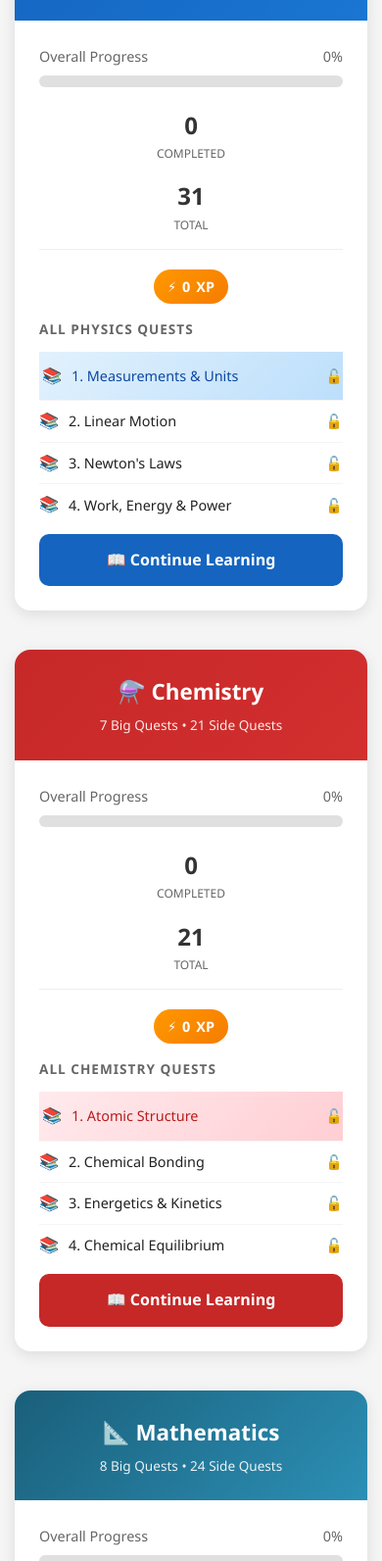
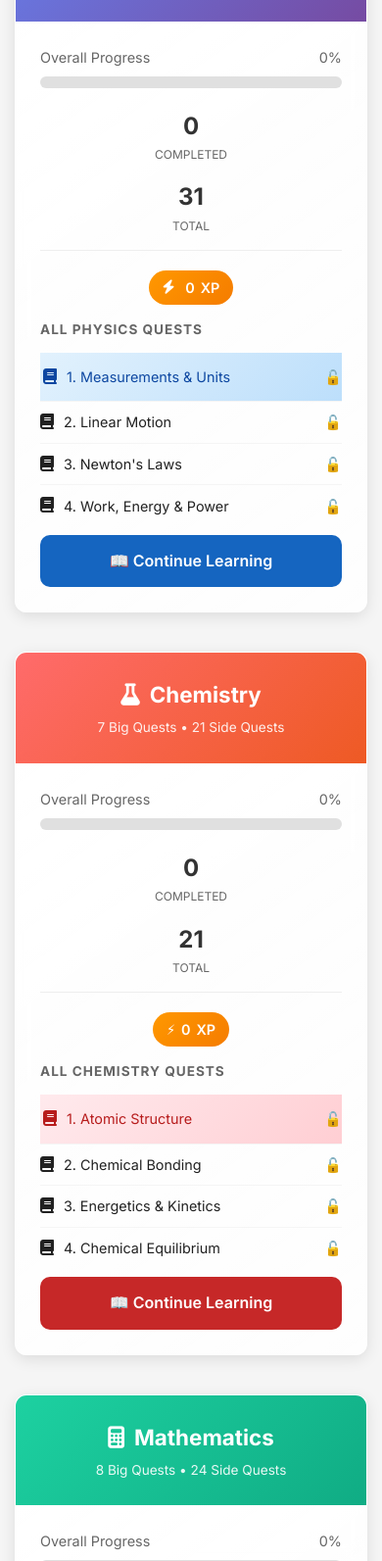
Before and after one commit to nisithachamod73-byte/first-project, a website: page index.html in a window 390 px wide. Shown: the part 407-2000 px from the top of the page at 98% size. Drawn offline with Linux system fonts and the light colour scheme.

Commit message:
feat: Major visual improvements with professional icons and modern design
- Add FontAwesome icons replacing emojis
- Implement Google Fonts (Inter) for better typography
- Enhance card design with glass-morphism effects
- Improve color schemes with modern gradients
- Add subtle animations and hover effects
- Better mobile responsiveness

```diff
--- a/index.html
+++ b/index.html
@@ -4,15 +4,19 @@
     <meta charset="UTF-8">
     <meta name="viewport" content="width=device-width, initial-scale=1.0">
     <title>Quest Mode - A/L Study Guides</title>
+    <link rel="preconnect" href="https://fonts.googleapis.com">
+    <link rel="preconnect" href="https://fonts.gstatic.com" crossorigin>
+    <link href="https://fonts.googleapis.com/css2?family=Inter:wght@400;500;600;700&display=swap" rel="stylesheet">
+    <link rel="stylesheet" href="https://cdnjs.cloudflare.com/ajax/libs/font-awesome/6.4.0/css/all.min.css">
     <link rel="stylesheet" href="shared/styles.css">
 </head>
 <body>
     <!-- Hero Header -->
     <header class="hero">
         <div style="display: flex; justify-content: space-between; align-items: center; max-width: 1200px; margin: 0 auto 20px;">
-            <h1 style="font-size: 1.8rem; margin: 0;">🎮 Quest Mode - A/L Study Guides</h1>
+            <h1 style="font-size: 1.8rem; margin: 0;"><i class="fas fa-gamepad" style="margin-right: 10px; color: #667eea;"></i>Quest Mode - A/L Study Guides</h1>
             <button id="darkModeToggle" class="theme-toggle" aria-label="Toggle dark mode">
-                <span class="theme-icon">🌙</span>
+                <span class="theme-icon"><i class="fas fa-moon"></i></span>
             </button>
         </div>
         <p>Your gamified learning adventure. Complete quests, earn XP, and unlock your potential!</p>
@@ -22,7 +26,7 @@
         <!-- Bookmarks Section -->
         <div class="bookmarks-section" id="bookmarksSection" style="display: none;">
             <h3 style="margin-bottom: 15px; display: flex; align-items: center; gap: 10px;">
-                <span>🔖</span> Your Bookmarks
+                <i class="fas fa-bookmark" style="color: #ff6b6b;"></i> Your Bookmarks
             </h3>
             <div class="bookmarks-list" id="bookmarksList"></div>
         </div>
@@ -30,7 +34,7 @@
         <!-- Achievements Section -->
         <div class="achievements-section" id="achievementsSection" style="display: none;">
             <h3 style="margin-bottom: 15px; display: flex; align-items: center; gap: 10px;">
-                <span>🏆</span> Your Achievements
+                <i class="fas fa-trophy" style="color: #ffd700;"></i> Your Achievements
             </h3>
             <div class="achievements-list" id="achievementsList"></div>
         </div>
@@ -41,7 +45,7 @@
             <!-- Physics Card -->
             <div class="subject-card physics">
                 <div class="subject-header physics">
-                    <h2>🔬 Physics</h2>
+                    <h2><i class="fas fa-atom" style="margin-right: 10px;"></i>Physics</h2>
                     <p>9 Big Quests • 31 Side Quests</p>
                 </div>
                 <div class="subject-body">
@@ -70,54 +74,54 @@
 
                     <!-- XP & Level -->
                     <div style="text-align: center; margin-bottom: 15px;">
-                        <span class="xp-badge">⚡ <span id="physicsXP">0</span> XP</span>
+                         <span class="xp-badge"><i class="fas fa-bolt" style="margin-right: 5px;"></i><span id="physicsXP">0</span> XP</span>
                     </div>
 
                     <!-- Quest Preview -->
                     <div class="quest-list-preview">
                         <h4>All Physics Quests</h4>
-                        <a href="physics/quest-1-measurements.html" class="quest-preview-item">
-                            <span class="quest-preview-icon">📚</span>
+                         <a href="physics/quest-1-measurements.html" class="quest-preview-item">
+                            <span class="quest-preview-icon"><i class="fas fa-book"></i></span>
                             <span>1. Measurements & Units</span>
-                            <span id="physics-quest-1-status" style="margin-left: auto;">🔓</span>
+                            <span id="physics-quest-1-status" style="margin-left: auto;"><i class="fas fa-lock-open"></i></span>
                         </a>
                         <a href="physics/quest-2-motion.html" class="quest-preview-item">
-                            <span class="quest-preview-icon">📚</span>
+                            <span class="quest-preview-icon"><i class="fas fa-book"></i></span>
                             <span>2. Linear Motion</span>
-                            <span id="physics-quest-2-status" style="margin-left: auto;">🔓</span>
+                            <span id="physics-quest-2-status" style="margin-left: auto;"><i class="fas fa-lock-open"></i></span>
                         </a>
                         <a href="physics/quest-3-forces.html" class="quest-preview-item">
-                            <span class="quest-preview-icon">📚</span>
+                            <span class="quest-preview-icon"><i class="fas fa-book"></i></span>
                             <span>3. Newton's Laws</span>
                             <span id="physics-quest-3-status" style="margin-left: auto;">🔓</span>
                         </a>
                         <a href="physics/quest-4-energy.html" class="quest-preview-item">
-                            <span class="quest-preview-icon">📚</span>
+                            <span class="quest-preview-icon"><i class="fas fa-book"></i></span>
                             <span>4. Work, Energy & Power</span>
                             <span id="physics-quest-4-status" style="margin-left: auto;">🔓</span>
                         </a>
                         <a href="physics/quest-5-momentum.html" class="quest-preview-item">
-                            <span class="quest-preview-icon">📚</span>
+                            <span class="quest-preview-icon"><i class="fas fa-book"></i></span>
                             <span>5. Momentum & Collisions</span>
                             <span id="physics-quest-5-status" style="margin-left: auto;">🔓</span>
                         </a>
                         <a href="physics/quest-6-circular.html" class="quest-preview-item">
-                            <span class="quest-preview-icon">📚</span>
+                            <span class="quest-preview-icon"><i class="fas fa-book"></i></span>
                             <span>6. Circular Motion</span>
                             <span id="physics-quest-6-status" style="margin-left: auto;">🔓</span>
                         </a>
                         <a href="physics/quest-7-waves.html" class="quest-preview-item">
-                            <span class="quest-preview-icon">📚</span>
+                            <span class="quest-preview-icon"><i class="fas fa-book"></i></span>
                             <span>7. Waves & Oscillations</span>
                             <span id="physics-quest-7-status" style="margin-left: auto;">🔓</span>
                         </a>
                         <a href="physics/quest-8-electricity.html" class="quest-preview-item">
-                            <span class="quest-preview-icon">📚</span>
+                            <span class="quest-preview-icon"><i class="fas fa-book"></i></span>
                             <span>8. Electricity & Magnetism</span>
                             <span id="physics-quest-8-status" style="margin-left: auto;">🔓</span>
                         </a>
                         <a href="physics/quest-9-modern.html" class="quest-preview-item">
-                            <span class="quest-preview-icon">📚</span>
+                            <span class="quest-preview-icon"><i class="fas fa-book"></i></span>
                             <span>9. Modern Physics</span>
                             <span id="physics-quest-9-status" style="margin-left: auto;">🔓</span>
                         </a>
@@ -130,7 +134,7 @@
             <!-- Chemistry Card -->
             <div class="subject-card chemistry">
                 <div class="subject-header chemistry">
-                    <h2>⚗️ Chemistry</h2>
+                    <h2><i class="fas fa-flask" style="margin-right: 10px;"></i>Chemistry</h2>
                     <p>7 Big Quests • 21 Side Quests</p>
                 </div>
                 <div class="subject-body">
@@ -166,37 +170,37 @@
                     <div class="quest-list-preview">
                         <h4>All Chemistry Quests</h4>
                         <a href="chemistry/quest-1-atomic.html" class="quest-preview-item">
-                            <span class="quest-preview-icon">📚</span>
+                            <span class="quest-preview-icon"><i class="fas fa-book"></i></span>
                             <span>1. Atomic Structure</span>
                             <span id="chemistry-quest-1-status" style="margin-left: auto;">🔓</span>
                         </a>
                         <a href="chemistry/quest-2-bonding.html" class="quest-preview-item">
-                            <span class="quest-preview-icon">📚</span>
+                            <span class="quest-preview-icon"><i class="fas fa-book"></i></span>
                             <span>2. Chemical Bonding</span>
                             <span id="chemistry-quest-2-status" style="margin-left: auto;">🔓</span>
                         </a>
                         <a href="chemistry/quest-3-energetics.html" class="quest-preview-item">
-                            <span class="quest-preview-icon">📚</span>
+                            <span class="quest-preview-icon"><i class="fas fa-book"></i></span>
                             <span>3. Energetics & Kinetics</span>
                             <span id="chemistry-quest-3-status" style="margin-left: auto;">🔓</span>
                         </a>
                         <a href="chemistry/quest-4-equilibrium.html" class="quest-preview-item">
-                            <span class="quest-preview-icon">📚</span>
+                            <span class="quest-preview-icon"><i class="fas fa-book"></i></span>
                             <span>4. Chemical Equilibrium</span>
                             <span id="chemistry-quest-4-status" style="margin-left: auto;">🔓</span>
                         </a>
                         <a href="chemistry/quest-5-electro.html" class="quest-preview-item">
-                            <span class="quest-preview-icon">📚</span>
+                            <span class="quest-preview-icon"><i class="fas fa-book"></i></span>
                             <span>5. Electrochemistry</span>
                             <span id="chemistry-quest-5-status" style="margin-left: auto;">🔓</span>
                         </a>
                         <a href="chemistry/quest-6-organic-basics.html" class="quest-preview-item">
-                            <span class="quest-preview-icon">📚</span>
+                            <span class="quest-preview-icon"><i class="fas fa-book"></i></span>
                             <span>6. Organic Basics</span>
                             <span id="chemistry-quest-6-status" style="margin-left: auto;">🔓</span>
                         </a>
                         <a href="chemistry/quest-7-organic-advanced.html" class="quest-preview-item">
-                            <span class="quest-preview-icon">📚</span>
+                            <span class="quest-preview-icon"><i class="fas fa-book"></i></span>
                             <span>7. Organic Advanced</span>
                             <span id="chemistry-quest-7-status" style="margin-left: auto;">🔓</span>
                         </a>
@@ -209,7 +213,7 @@
             <!-- Mathematics Card -->
             <div class="subject-card mathematics">
                 <div class="subject-header mathematics">
-                    <h2>📐 Mathematics</h2>
+                    <h2><i class="fas fa-calculator" style="margin-right: 10px;"></i>Mathematics</h2>
                     <p>8 Big Quests • 24 Side Quests</p>
                 </div>
                 <div class="subject-body">
@@ -245,42 +249,42 @@
                     <div class="quest-list-preview">
                         <h4>All Mathematics Quests</h4>
                         <a href="mathematics/quest-1-algebra.html" class="quest-preview-item">
-                            <span class="quest-preview-icon">📚</span>
+                            <span class="quest-preview-icon"><i class="fas fa-book"></i></span>
                             <span>1. Algebra & Polynomials</span>
                             <span id="mathematics-quest-1-status" style="margin-left: auto;">🔓</span>
                         </a>
                         <a href="mathematics/quest-2-binomial.html" class="quest-preview-item">
-                            <span class="quest-preview-icon">📚</span>
+                            <span class="quest-preview-icon"><i class="fas fa-book"></i></span>
                             <span>2. Binomial & Sequences</span>
                             <span id="mathematics-quest-2-status" style="margin-left: auto;">🔓</span>
                         </a>
                         <a href="mathematics/quest-3-trigonometry.html" class="quest-preview-item">
-                            <span class="quest-preview-icon">📚</span>
+                            <span class="quest-preview-icon"><i class="fas fa-book"></i></span>
                             <span>3. Trigonometry</span>
                             <span id="mathematics-quest-3-status" style="margin-left: auto;">🔓</span>
                         </a>
                         <a href="mathematics/quest-4-differentiation.html" class="quest-preview-item">
-                            <span class="quest-preview-icon">📚</span>
+                            <span class="quest-preview-icon"><i class="fas fa-book"></i></span>
                             <span>4. Differentiation</span>
                             <span id="mathematics-quest-4-status" style="margin-left: auto;">🔓</span>
                         </a>
                         <a href="mathematics/quest-5-integration.html" class="quest-preview-item">
-                            <span class="quest-preview-icon">📚</span>
+                            <span class="quest-preview-icon"><i class="fas fa-book"></i></span>
                             <span>5. Integration</span>
                             <span id="mathematics-quest-5-status" style="margin-left: auto;">🔓</span>
                         </a>
                         <a href="mathematics/quest-6-vectors.html" class="quest-preview-item">
-                            <span class="quest-preview-icon">📚</span>
+                            <span class="quest-preview-icon"><i class="fas fa-book"></i></span>
                             <span>6. Vectors</span>
                             <span id="mathematics-quest-6-status" style="margin-left: auto;">🔓</span>
                         </a>
                         <a href="mathematics/quest-7-complex.html" class="quest-preview-item">
-                            <span class="quest-preview-icon">📚</span>
+                            <span class="quest-preview-icon"><i class="fas fa-book"></i></span>
                             <span>7. Complex Numbers</span>
                             <span id="mathematics-quest-7-status" style="margin-left: auto;">🔓</span>
                         </a>
                         <a href="mathematics/quest-8-statistics.html" class="quest-preview-item">
-                            <span class="quest-preview-icon">📚</span>
+                            <span class="quest-preview-icon"><i class="fas fa-book"></i></span>
                             <span>8. Statistics & Probability</span>
                             <span id="mathematics-quest-8-status" style="margin-left: auto;">🔓</span>
                         </a>
--- a/shared/styles.css
+++ b/shared/styles.css
@@ -42,11 +42,34 @@
     --shadow: 0 4px 15px rgba(0, 0, 0, 0.1);
     --shadow-hover: 0 8px 25px rgba(0, 0, 0, 0.15);
 
+    /* Enhanced Typography */
+    --font-weight-light: 300;
+    --font-weight-normal: 400;
+    --font-weight-medium: 500;
+    --font-weight-semibold: 600;
+    --font-weight-bold: 700;
+
     /* New Animation Variables */
     --transition-fast: 0.2s ease;
     --transition-medium: 0.3s ease;
     --transition-slow: 0.5s ease;
     --bounce-transition: cubic-bezier(0.68, -0.55, 0.265, 1.55);
+
+    /* Enhanced Card Design */
+    --card-border-radius: 12px;
+    --card-padding: 20px;
+    --card-spacing: 16px;
+}
+
+/* Animation Keyframes */
+@keyframes float {
+    0%, 100% { transform: translateY(0px) rotate(0deg); }
+    50% { transform: translateY(-10px) rotate(180deg); }
+}
+
+@keyframes pulse {
+    0%, 100% { opacity: 1; }
+    50% { opacity: 0.7; }
 }
 
 /* Base Styles */
@@ -57,11 +80,12 @@
 }
 
 body {
-    font-family: 'Segoe UI', Tahoma, sans-serif;
+    font-family: 'Inter', 'Segoe UI', Tahoma, sans-serif;
     background: var(--bg-light);
     color: var(--text-dark);
     line-height: 1.6;
     transition: background-color 0.3s ease, color 0.3s ease;
+    font-weight: 400;
 }
 
 a {
@@ -602,16 +626,20 @@ body.dark-mode .achievements-section {
 }
 
 .subject-card {
-    background: var(--card-bg);
-    border-radius: 16px;
+    background: linear-gradient(145deg, rgba(255, 255, 255, 0.95), rgba(255, 255, 255, 0.85));
+    border-radius: var(--card-border-radius);
     overflow: hidden;
     box-shadow: var(--shadow);
     transition: transform 0.3s, box-shadow 0.3s;
+    backdrop-filter: blur(10px);
+    border: 1px solid rgba(255, 255, 255, 0.3);
+    position: relative;
 }
 
 .subject-card:hover {
-    transform: translateY(-5px);
+    transform: translateY(-8px) scale(1.02);
     box-shadow: var(--shadow-hover);
+    background: linear-gradient(145deg, rgba(255, 255, 255, 1), rgba(255, 255, 255, 0.95));
 }
 
 .subject-header {
@@ -621,15 +649,21 @@ body.dark-mode .achievements-section {
 }
 
 .subject-header.physics {
-    background: linear-gradient(135deg, var(--physics-primary), var(--physics-secondary));
+    background: linear-gradient(135deg, #667eea 0%, #764ba2 100%);
+    position: relative;
+    overflow: hidden;
 }
 
 .subject-header.chemistry {
-    background: linear-gradient(135deg, var(--chemistry-primary), var(--chemistry-secondary));
+    background: linear-gradient(135deg, #ff6b6b 0%, #ee5a24 100%);
+    position: relative;
+    overflow: hidden;
 }
 
 .subject-header.mathematics {
-    background: linear-gradient(135deg, var(--math-primary), var(--math-secondary));
+    background: linear-gradient(135deg, #1dd1a1 0%, #10ac84 100%);
+    position: relative;
+    overflow: hidden;
 }
 
 .subject-header h2 {
```
